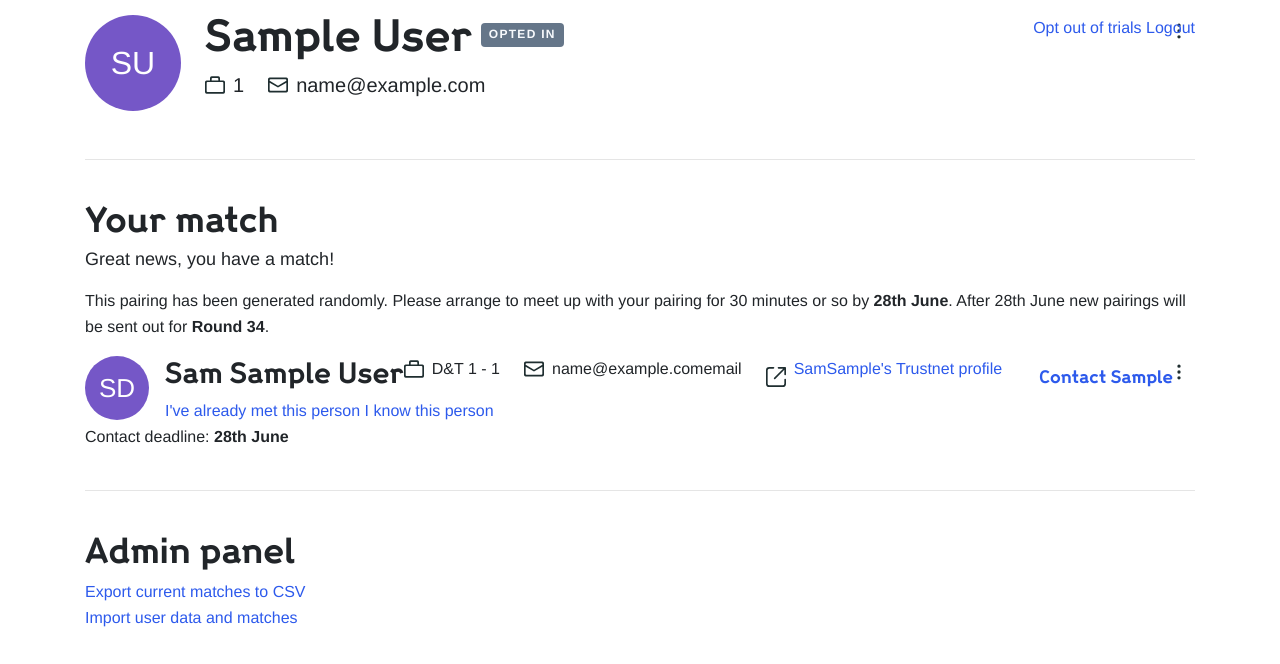
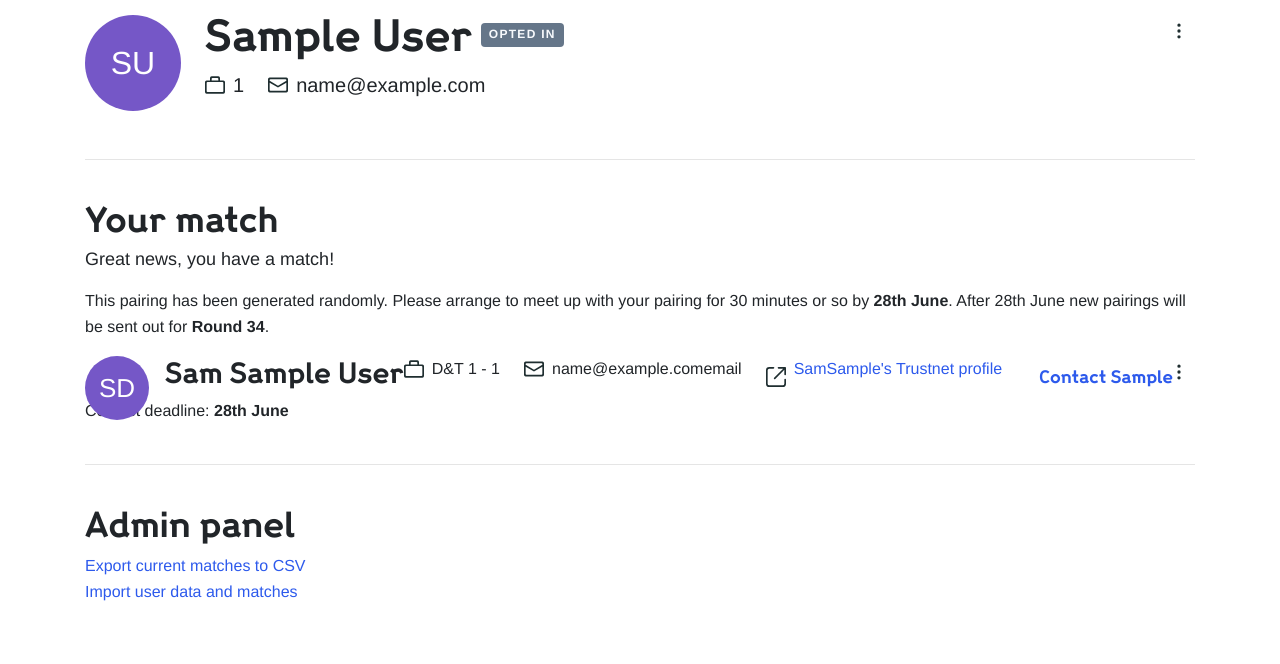
Before and after one commit to wellcometrust/coffeetrial, a Flask app: template api/templates/user/index.html in a window 1280 px wide. Shown: the part 94-758 px from the top of the page. Run offline with Flask 2, Linux system fonts and the light colour scheme; the template is opened without the code that fills it: values that come from a table or form of the project are taken from there, others are empty; tables that the repository leaves empty hold one stand-in row (values such as "Sample post"); parts of the project's set-up code (start-up, migrations or seed data) failed here and were passed over; some libraries are stand-ins or nearby versions.

Commit message:
Added options menu toggle functionality

```diff
--- a/api/static/css/styles.css
+++ b/api/static/css/styles.css
@@ -269,3 +269,13 @@ hr {
   top: 0;
   transform: rotate(90deg);
 }
+
+.options {}
+
+.options__menu {
+  display: none;
+}
+
+.--is-active .options__menu {
+  display: block;
+}
--- /dev/null
+++ b/api/static/js/scripts.js
@@ -0,0 +1,21 @@
+(function () {
+    const onToggleHandler = (e) => {
+        e.target.parentNode.classList.toggle('--is-active')
+    }
+
+    const initOptions = (container) => {
+        container.classList.add('is-hidden')
+
+        const btnToggle = container.querySelector('.js-options-menu-toggle')
+
+        btnToggle.addEventListener('click', onToggleHandler, false)
+    }
+
+    const init = () => {
+        const options = document.querySelectorAll('.js-options-menu')
+
+        options.forEach(initOptions)
+    }
+
+    init()
+})()
--- a/api/templates/base.html
+++ b/api/templates/base.html
@@ -29,5 +29,6 @@
         {% block content %}{% endblock %}
 
     </div>
+    <script src="{{ url_for('static', filename='js/scripts.js') }}"></script>
 </body>
 </html>
--- a/api/templates/user/index.html
+++ b/api/templates/user/index.html
@@ -26,12 +26,14 @@
                 <p class="user__job-details icon-link">{{ user.department_id }}</p>
                 <p class="user__email icon-link">{{ user.email }}</p>
 
-                <button class="btn-icon btn-icon--options"><span class="btn__text">User options</span></button>
-                <div class="user__options profile__options">
+                <div class="options js-options-menu">
+                    <button class="btn-icon btn-icon--options js-options-menu-toggle"><span class="btn__text">User options</span></button>
+                    <div class="options__menu user__options profile__options">
                         <a href="{{ url_for('user.toggle_optin') }}" class="button-like">
                             {% if user.active %}Opt out of trials{% else %}Opt in to trials{% endif %}
                         </a>
                         <a href="{{ url_for('auth.logout') }}" class="button-like">Logout</a>
+                    </div>
                 </div>
             </div>
         </section>
@@ -53,10 +55,12 @@
                     </div>
                     <a href="mailto:{{ m_user.email }}" class="btn">Contact {{ m_user.firstname }}</a>
 
-                    <button class="btn-icon btn-icon--options"><span class="btn__text">Match options</span></button>
-                    <div class="match__options options">
+                    <div class="options js-options-menu">
+                        <button class="btn-icon btn-icon--options js-options-menu-toggle"><span class="btn__text">Match options</span></button>
+                        <div class="options__menu">
                             <a href="#" class="button-like">I've already met this person</a>
                             <a href="#" class="button-like">I know this person</a>
+                        </div>
                     </div>
                 </div>
                 <p>Contact deadline: <strong>28th June</strong></p>
```
Lines whose indentation alone changed are shown as unchanged.
